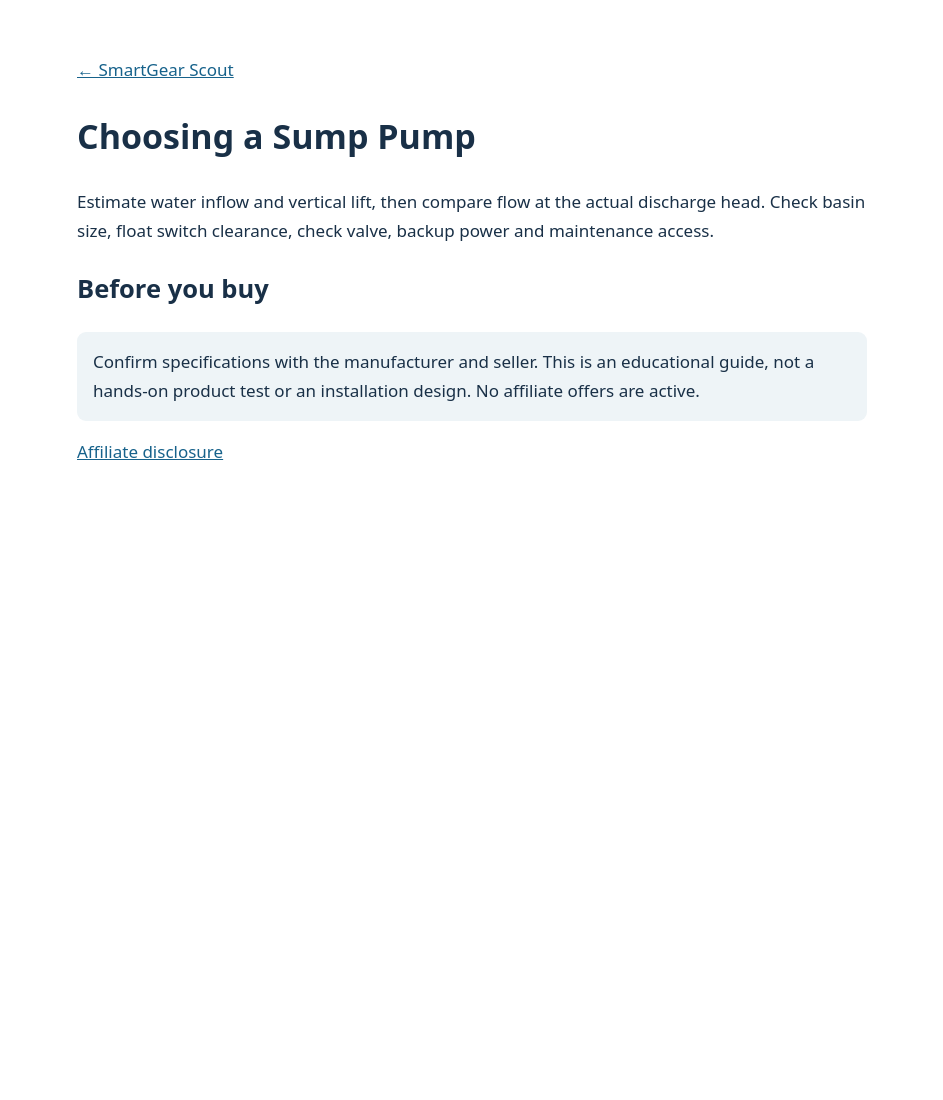
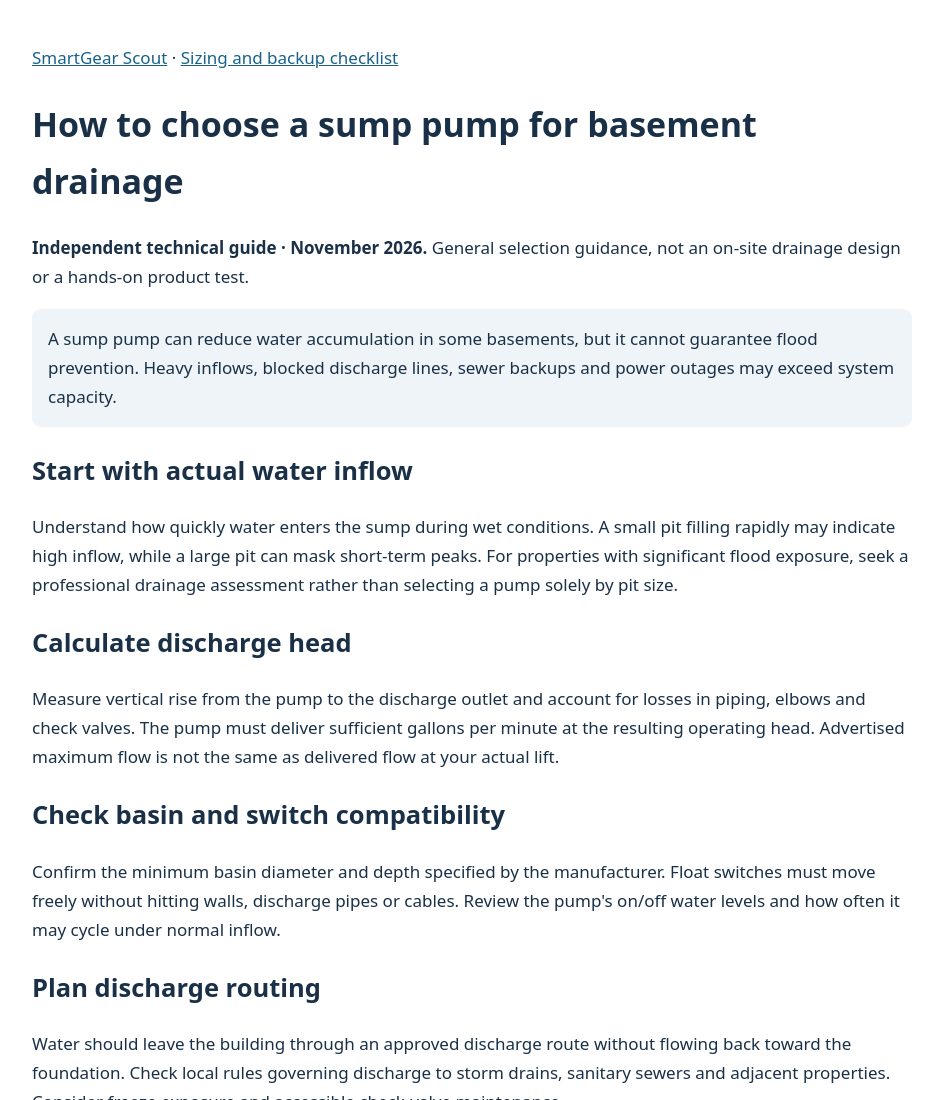
Before and after one commit to agrogalvan-create/smartgear-scout, a plain HTML site: page guides/sump-pumps.html in a window 1280 px wide. Shown: the top 1100 px of the page, without its empty margins (168-1111 px from the left). Before the commit the page ends 800 px from the top, so only its background shows below. Drawn offline with Linux system fonts and the light colour scheme.

Commit message:
Expand sump pump overview with real-head sizing and backup planning

```diff
--- a/guides/sump-pumps.html
+++ b/guides/sump-pumps.html
@@ -1 +1,24 @@
-<!doctype html><html lang="en"><head><meta charset="utf-8"><meta name="viewport" content="width=device-width,initial-scale=1"><meta name="description" content="Choosing a Sump Pump: practical technical buying considerations."><title>Choosing a Sump Pump | SmartGear Scout</title><style>body{font:17px/1.7 system-ui;max-width:790px;margin:36px auto;padding:20px;color:#193047}a{color:#17628b}aside{background:#eef4f7;padding:16px;border-radius:9px}</style></head><body><a href="../index.html">← SmartGear Scout</a><h1>Choosing a Sump Pump</h1><p>Estimate water inflow and vertical lift, then compare flow at the actual discharge head. Check basin size, float switch clearance, check valve, backup power and maintenance access.</p><h2>Before you buy</h2><aside>Confirm specifications with the manufacturer and seller. This is an educational guide, not a hands-on product test or an installation design. No affiliate offers are active.</aside><p><a href="../disclosure.html">Affiliate disclosure</a></p></body></html>
+<!doctype html>
+<html lang="en"><head><meta charset="utf-8"><meta name="viewport" content="width=device-width,initial-scale=1">
+<meta name="description" content="Choose a sump pump using actual discharge head, inflow, basin size, float-switch clearance, backup power and maintenance requirements.">
+<title>How to Choose a Sump Pump for a Basement | SmartGear Scout</title>
+<style>body{font:17px/1.7 system-ui,Arial,sans-serif;max-width:880px;margin:24px auto;padding:20px;color:#193047}a{color:#17628b}aside{background:#eef4f7;padding:16px;border-radius:9px}li{margin:8px 0}footer{border-top:1px solid #ddd;margin-top:35px;padding-top:15px}</style></head>
+<body><nav><a href="../index.html">SmartGear Scout</a> · <a href="sump-pump-sizing-and-backup.html">Sizing and backup checklist</a></nav>
+<main><h1>How to choose a sump pump for basement drainage</h1>
+<p><strong>Independent technical guide · November 2026.</strong> General selection guidance, not an on-site drainage design or a hands-on product test.</p>
+<aside>A sump pump can reduce water accumulation in some basements, but it cannot guarantee flood prevention. Heavy inflows, blocked discharge lines, sewer backups and power outages may exceed system capacity.</aside>
+<h2>Start with actual water inflow</h2>
+<p>Understand how quickly water enters the sump during wet conditions. A small pit filling rapidly may indicate high inflow, while a large pit can mask short-term peaks. For properties with significant flood exposure, seek a professional drainage assessment rather than selecting a pump solely by pit size.</p>
+<h2>Calculate discharge head</h2>
+<p>Measure vertical rise from the pump to the discharge outlet and account for losses in piping, elbows and check valves. The pump must deliver sufficient gallons per minute at the resulting operating head. Advertised maximum flow is not the same as delivered flow at your actual lift.</p>
+<h2>Check basin and switch compatibility</h2>
+<p>Confirm the minimum basin diameter and depth specified by the manufacturer. Float switches must move freely without hitting walls, discharge pipes or cables. Review the pump's on/off water levels and how often it may cycle under normal inflow.</p>
+<h2>Plan discharge routing</h2>
+<p>Water should leave the building through an approved discharge route without flowing back toward the foundation. Check local rules governing discharge to storm drains, sanitary sewers and adjacent properties. Consider freeze exposure and accessible check-valve maintenance.</p>
+<h2>Consider a backup and alarm</h2>
+<p>Battery-powered backup pumps, secondary pumps and high-water alarms address different failure modes. A battery backup has limited runtime; review battery condition, charger compatibility and the expected outage duration. No single backup option eliminates all flood risk.</p>
+<h2>Maintenance matters</h2>
+<ul><li>Test pump and switch operation using manufacturer instructions.</li><li>Keep the pit and intake free of debris.</li><li>Inspect check valves and discharge lines for obstruction.</li><li>Verify power supply, alarm and backup readiness.</li><li>Follow local electrical safety requirements and avoid handling energized equipment in standing water.</li></ul>
+<h2>Before buying</h2>
+<p>Record peak inflow concerns, discharge elevation, pipe arrangement, basin dimensions, available power, backup needs and the manufacturer's pump curve. Continue with our <a href="sump-pump-sizing-and-backup.html">detailed sump pump sizing and backup checklist</a> for a structured selection process.</p>
+</main><footer><a href="../about.html">Editorial policy</a> · <a href="../disclosure.html">Affiliate disclosure</a></footer></body></html>
```
